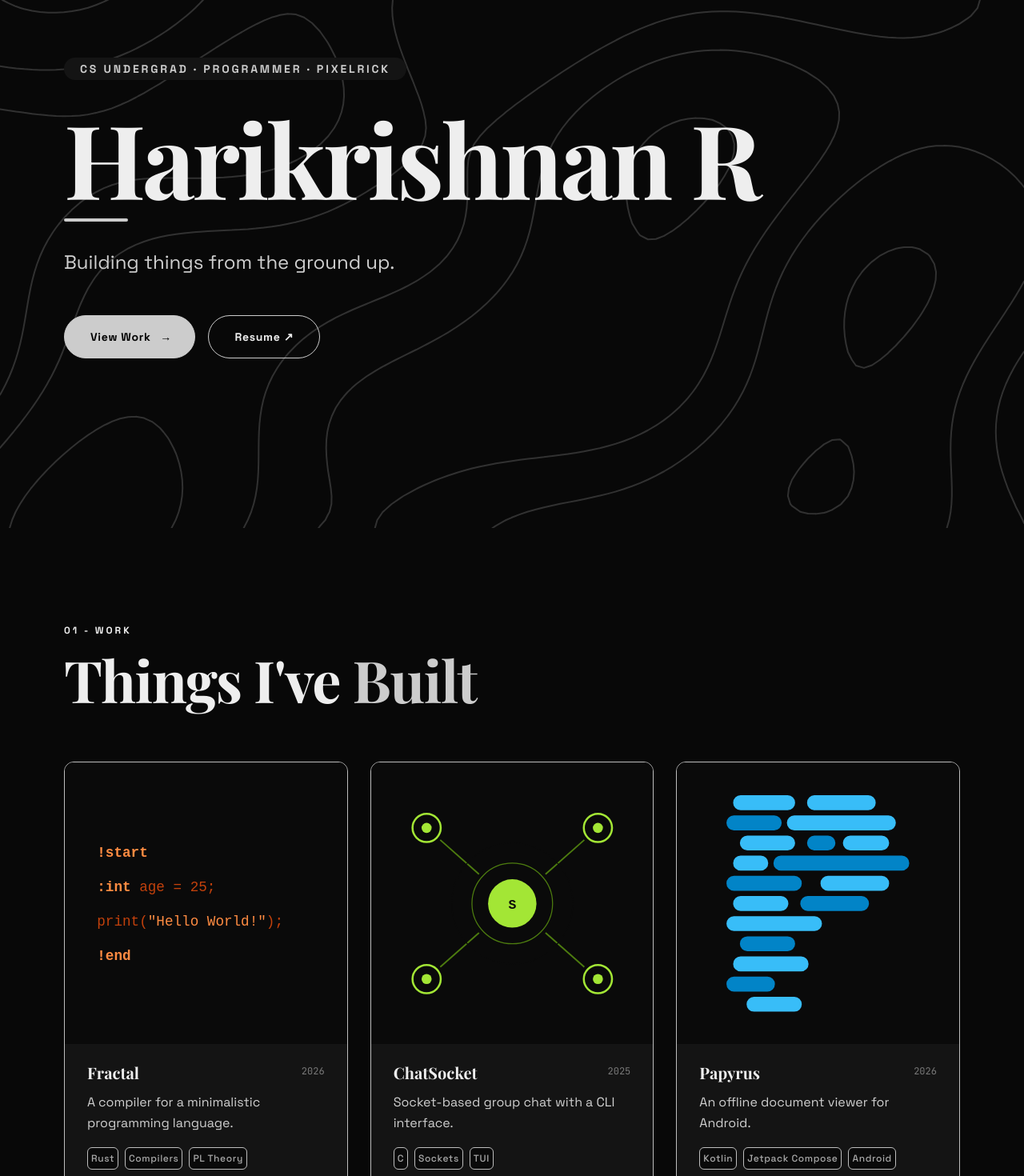
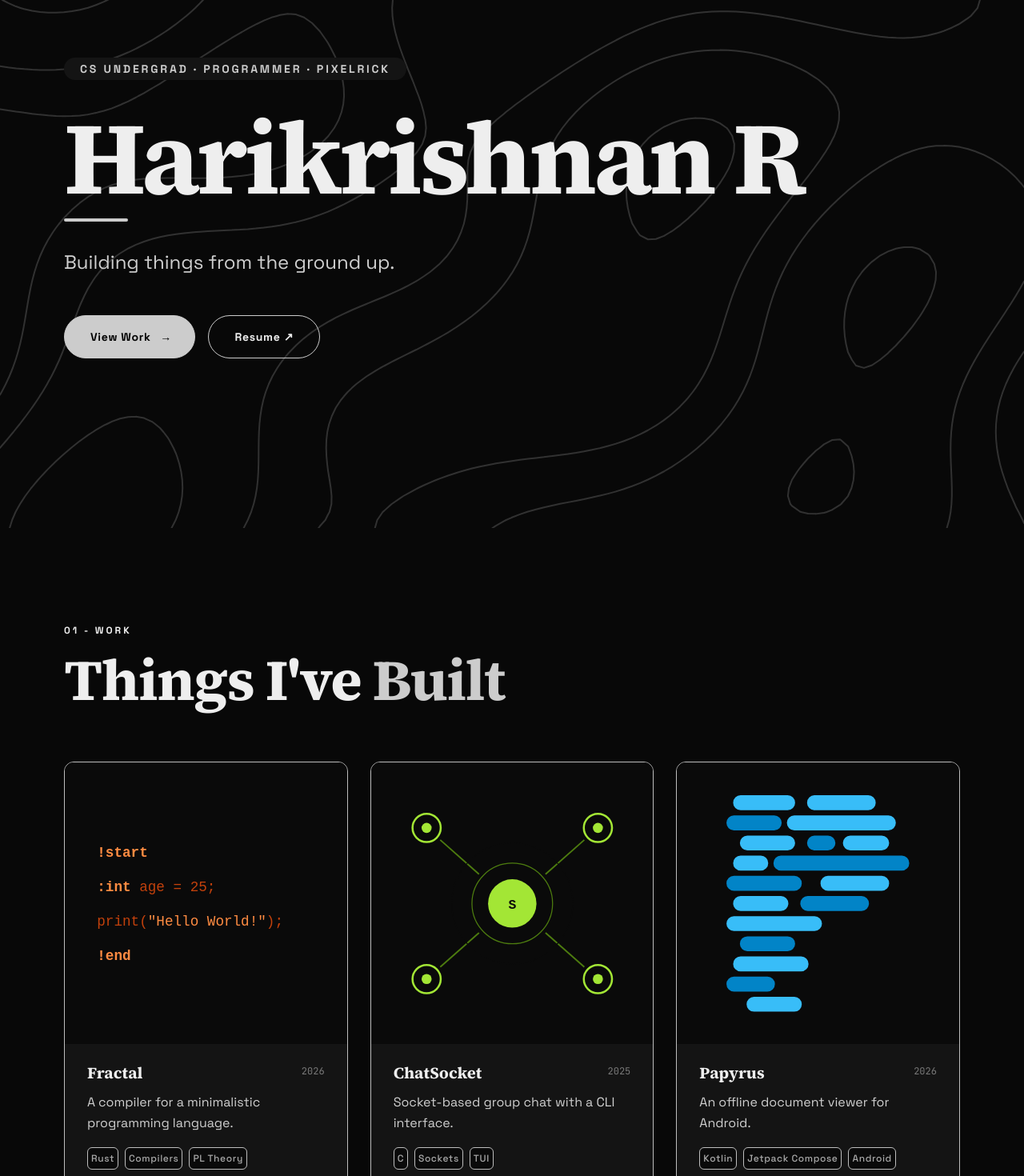
Before and after one commit to Pixelrick420/Home, a React (Vite) app: page / in a window 1280 px wide. Shown: the part 140-1610 px from the top of the page at 80% size. Built offline with nearby package versions, Linux system fonts and the light colour scheme.

Commit message:
feat: mail and font

```diff
--- a/package.json
+++ b/package.json
@@ -13,7 +13,7 @@
   },
   "dependencies": {
     "@fontsource/jetbrains-mono": "^5.3.0",
-    "@fontsource/playfair-display": "^5.3.0",
+    "@fontsource/source-serif-4": "^5.3.1",
     "@fontsource/space-grotesk": "^5.3.0",
     "@tailwindcss/vite": "^4.3.3",
     "@vercel/analytics": "^2.0.1",
--- a/public/404.html
+++ b/public/404.html
@@ -10,7 +10,7 @@
         <link rel="preconnect" href="https://fonts.googleapis.com" />
         <link rel="preconnect" href="https://fonts.gstatic.com" crossorigin />
         <link
-            href="https://fonts.googleapis.com/css2?family=Bodoni+Moda:wght@700&family=Space+Grotesk:wght@400;500;600&family=JetBrains+Mono:wght@400&display=swap"
+            href="https://fonts.googleapis.com/css2?family=Source+Serif+4:wght@700&family=Space+Grotesk:wght@400;500;600&family=JetBrains+Mono:wght@400&display=swap"
             rel="stylesheet"
         />
         <style>
@@ -90,7 +90,7 @@
             }
 
             h1 {
-                font-family: "Bodoni Moda", "Playfair Display", Georgia, serif;
+                font-family: "Source Serif 4", Georgia, serif;
                 font-size: clamp(42px, 9vw, 140px);
                 font-weight: 900;
                 color: var(--text);
--- a/src/components/Contact.tsx
+++ b/src/components/Contact.tsx
@@ -1,5 +1,5 @@
 import { useScrollFade } from "../hooks/useScrollFade";
-import { FaGithub, FaLinkedin } from "react-icons/fa";
+import { FaEnvelope, FaGithub, FaLinkedin } from "react-icons/fa";
 import { SiLeetcode } from "react-icons/si";
 import { motion } from "framer-motion";
 import SectionHeader from "./SectionHeader";
@@ -22,6 +22,11 @@ const socials = [
     label: "LinkedIn",
     href: "https://www.linkedin.com/in/harikrishnan-r-41b1a3291/",
     icon: FaLinkedin,
+  },
+  {
+    label: "Email",
+    href: "mailto:harikrishnanr0505@gmail.com",
+    icon: FaEnvelope,
   },
 ];
 
@@ -55,8 +60,9 @@ export default function Contact({ sectionNumber, title }: SectionProps) {
           <motion.a
             key={s.label}
             href={s.href}
-            target="_blank"
-            rel="noopener noreferrer"
+            {...(s.href.startsWith("mailto:")
+              ? {}
+              : { target: "_blank", rel: "noopener noreferrer" })}
             initial={{ opacity: 0, y: offset.ySmall }}
             animate={{
               opacity: visible ? 1 : 0,
--- a/src/components/ProjectCard.tsx
+++ b/src/components/ProjectCard.tsx
@@ -33,7 +33,7 @@ export default function ProjectCard({
         delay: index * stagger,
         ease,
       }}
-      className="card-hover relative flex h-full flex-col overflow-hidden rounded-card border bg-bg-card"
+      className="card-hover relative flex h-full cursor-pointer flex-col overflow-hidden rounded-card border bg-bg-card"
       style={{ borderColor: hov ? "var(--accent)" : "var(--border)" }}
     >
       <button
--- a/src/index.css
+++ b/src/index.css
@@ -9,7 +9,7 @@
 @theme {
     --breakpoint-xs: 440px;
     --font-sans: "Space Grotesk", system-ui, sans-serif;
-    --font-serif: "Playfair Display", Georgia, serif;
+    --font-serif: "Source Serif 4", Georgia, serif;
     --font-mono: "JetBrains Mono", "Courier New", monospace;
 
     --text-xxs: 11px;
@@ -178,7 +178,6 @@
         transition:
             border-color 0.3s,
             box-shadow 0.3s;
-        cursor: pointer;
     }
 
     .card-hover:hover {
--- a/src/main.tsx
+++ b/src/main.tsx
@@ -1,4 +1,4 @@
-import "@fontsource/playfair-display/700.css";
+import "@fontsource/source-serif-4/700.css";
 import "@fontsource/jetbrains-mono/400.css";
 import "@fontsource/space-grotesk/400.css";
 import "@fontsource/space-grotesk/500.css";
```
Also changed, not shown: 1 other file (tests, documents, lock files or other folders).
